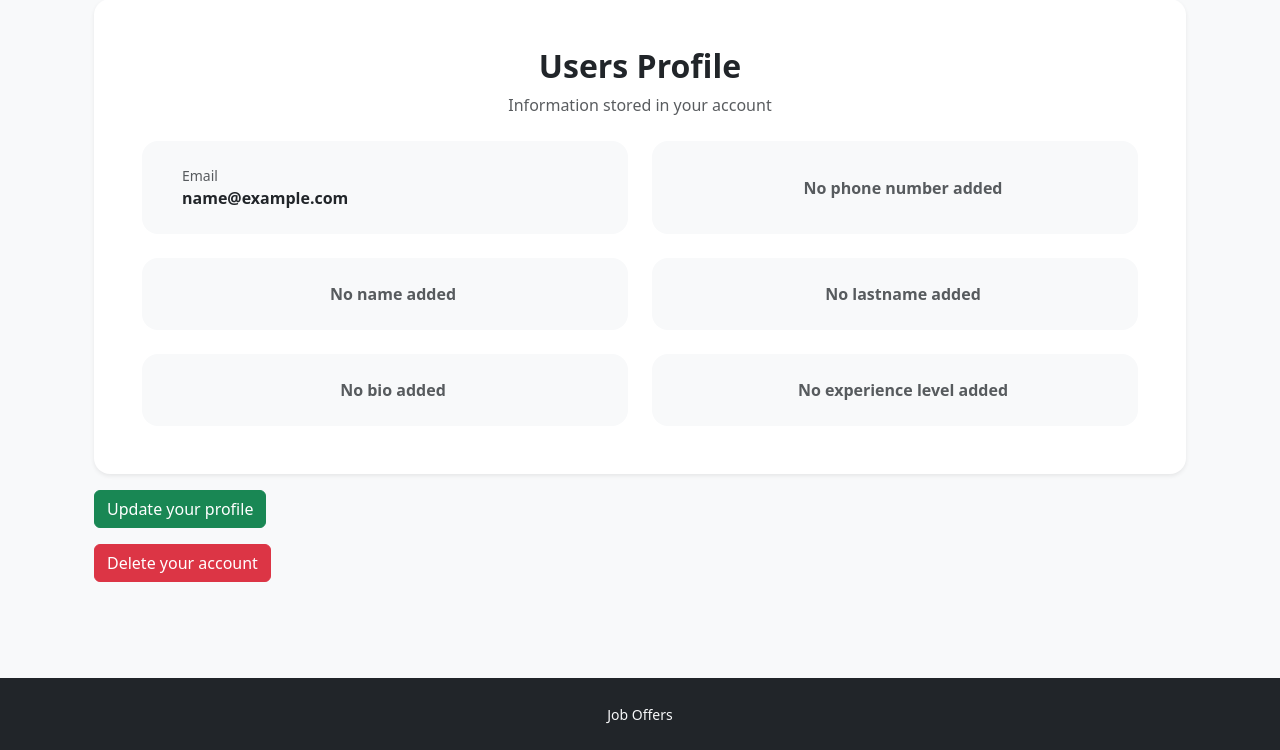
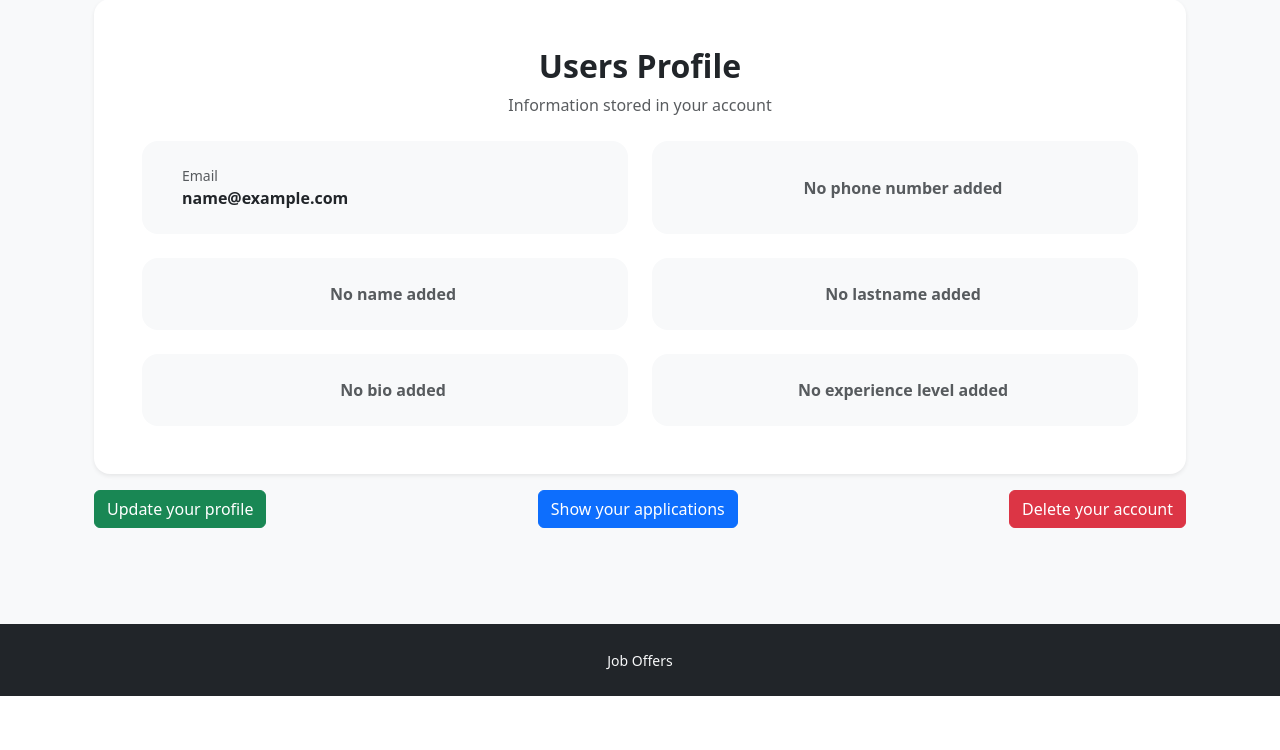
Before and after one commit to Janek22s/job-offer-manager, a Django app: page /candidate_profile/ in a window 1280 px wide. Shown: the part 129-879 px from the top of the page. After the commit the page ends 825 px from the top, so only its background shows below. Run offline with Django 5.2, Linux system fonts and the light colour scheme; the visitor is signed in with stand-in values (Sample User, id 1); data that the repository does not hold is empty.

Commit message:
add candidate applied job offers page

```diff
--- a/job_board/jobs/templates/candidate/candidate_profile.html
+++ b/job_board/jobs/templates/candidate/candidate_profile.html
@@ -180,17 +180,30 @@
 
         </div>
     </div>
-    <a href="{% url 'offers:candidate_profile_update' %}" class="btn btn-success mt-3">
+
+    <div class="d-flex justify-content-between align-items-center mt-3">
+
+    <a href="{% url 'offers:candidate_profile_update' %}"
+       class="btn btn-success">
         Update your profile
     </a>
 
-    <form method="post" action="{% url 'offers:delete_account' %}" onsubmit="return confirm('Are you sure you want to delete your account?');">
+    <a href="{% url 'offers:candidate_applications' %}"
+       class="btn btn-primary">
+        Show your applications
+    </a>
+
+    <form method="post"
+          action="{% url 'offers:delete_account' %}"
+          onsubmit="return confirm('Are you sure you want to delete your account?');">
         {% csrf_token %}
-        <button type="submit" class="btn btn-danger mt-3">
+        <button type="submit" class="btn btn-danger">
             Delete your account
         </button>
     </form>
 
 </div>
 
+</div>
+
 {% endblock %}
--- a/job_board/jobs/urls.py
+++ b/job_board/jobs/urls.py
@@ -21,5 +21,6 @@ urlpatterns = [
     path("saved_offers/", views.saved_offers_view, name="saved_offers"),
     path("<int:offer_id>delete_offer/", views.delete_offer, name="delete_offer"),
     path("delete_account/", views.delete_account, name="delete_account"),
-    path("employer_applicaitons/", views.employer_applications_view, name="employer_applications")
+    path("employer_applicaitons/", views.employer_applications_view, name="employer_applications"),
+    path("candidate_applicaitons/", views.candidate_application_view, name="candidate_applications")
 ]
--- a/job_board/jobs/views.py
+++ b/job_board/jobs/views.py
@@ -429,3 +429,24 @@ def employer_applications_view(request):
 
 
     return render(request, 'employer/applications_for_offers.html', {'applications': applications, 'form' : form})
+
+@role_required("Candidate")
+def candidate_application_view(request):
+    user = request.user
+    candidate = Candidates.objects.get(user_id=user.id)
+
+    applications = Applications.objects.filter(
+        candidate=candidate
+    ).order_by(
+        'candidate',
+        'job_offer',
+        '-created_at'
+    ).distinct(
+        'candidate',
+        'job_offer'
+    )
+
+    offer_ids = applications.values_list('job_offer_id', flat=True)
+    applied_offers = JobOffers.objects.filter(id__in=offer_ids)
+
+    return render(request, 'candidate/applied_offers.html', {'user' : user, 'applied_offers' : applied_offers})
```
Also changed, not shown: job_board/jobs/templates/candidate/applied_offers.html (added, +47 -0 lines).
